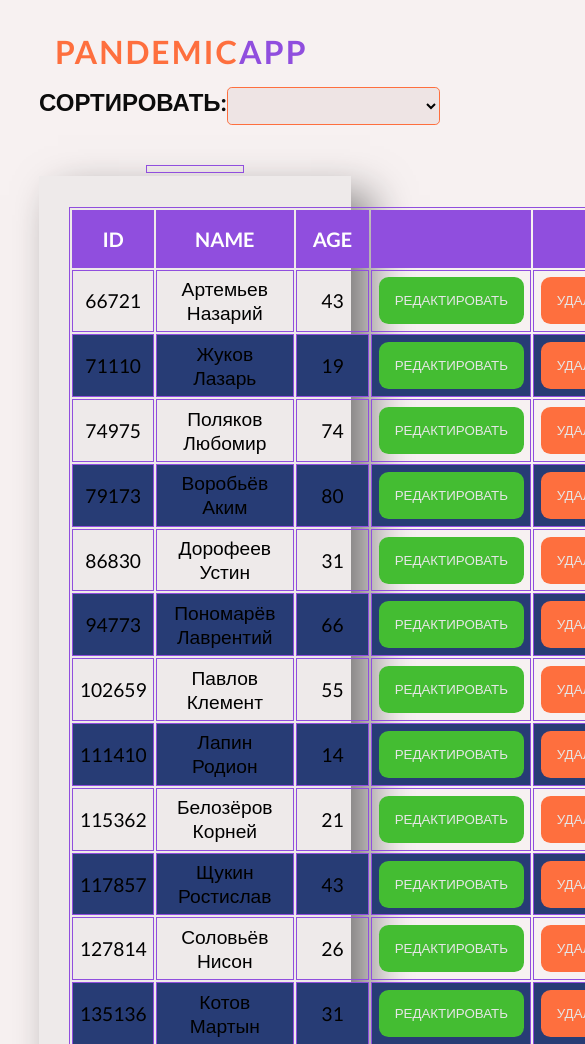
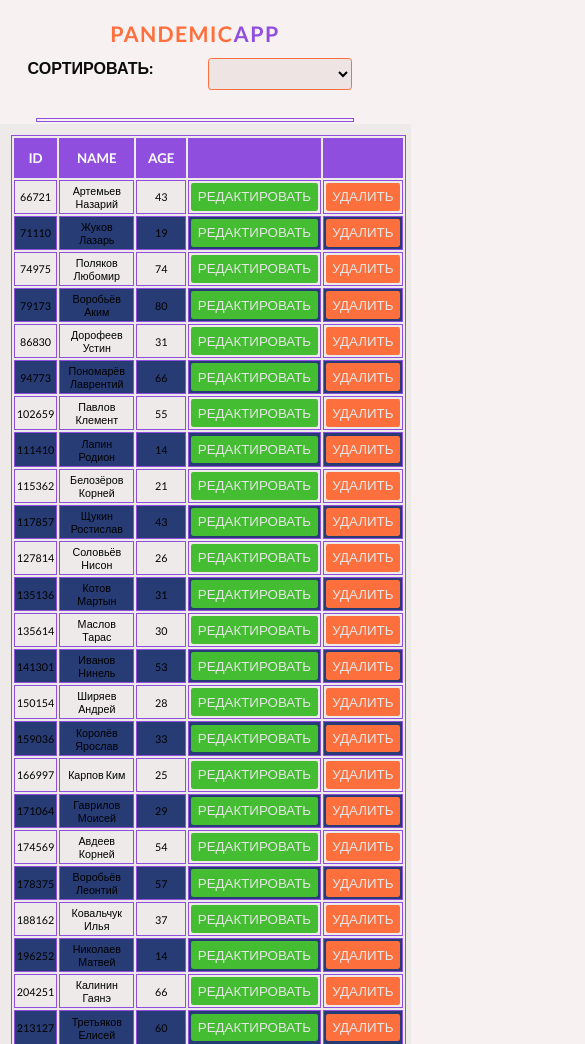
Before and after one commit to Steve-conqueror1/pandemic-app, a plain HTML site: page index.html in a window 390 px wide. Shown: the top 1044 px of the page, 585 px wide, since content can reach past the window. Drawn offline with Linux system fonts and the light colour scheme; some icons are missing.

Commit message:
added responsiveness

```diff
--- a/style.css
+++ b/style.css
@@ -272,3 +272,39 @@ td .btn:focus {
 .hide-form {
   visibility: hidden;
 }
+
+@media (max-width: 700px) {
+  html {
+    font-size: 67%;
+  }
+  .container {
+    max-width: 100%;
+  }
+  .header .header__logo {
+    display: inline-block;
+    align-self: center;
+  }
+
+  .people-data {
+    background-color: rgb(238, 234, 234);
+    box-shadow: none;
+    padding: 1rem;
+    width: 100%;
+  }
+  .people-data__add {
+    width: 70%;
+    text-align: center;
+    padding: 0.1rem 2rem;
+    font-size: 2rem;
+  }
+
+  .btn {
+    padding: 0.6rem;
+    border-radius: 0.2rem;
+  }
+
+  td {
+    font-size: 1rem;
+    padding: 0.2rem;
+  }
+}
```
